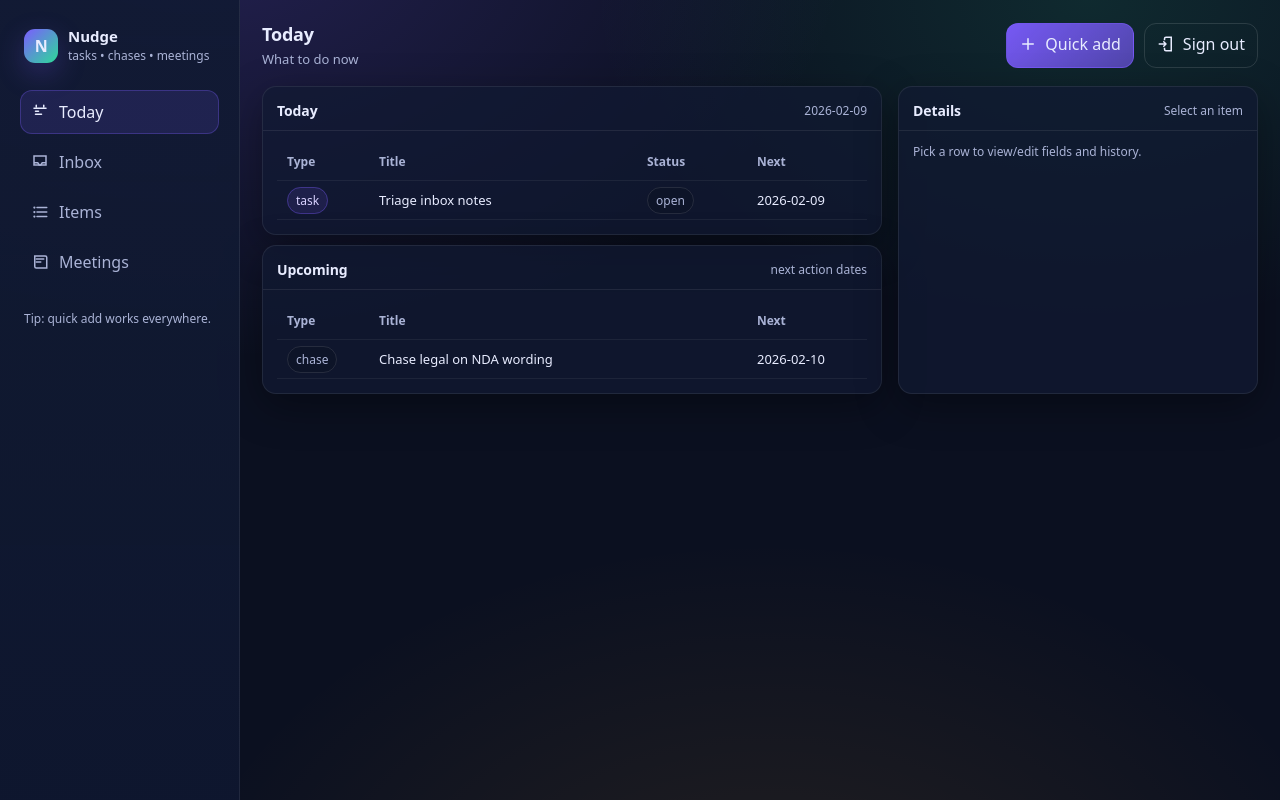
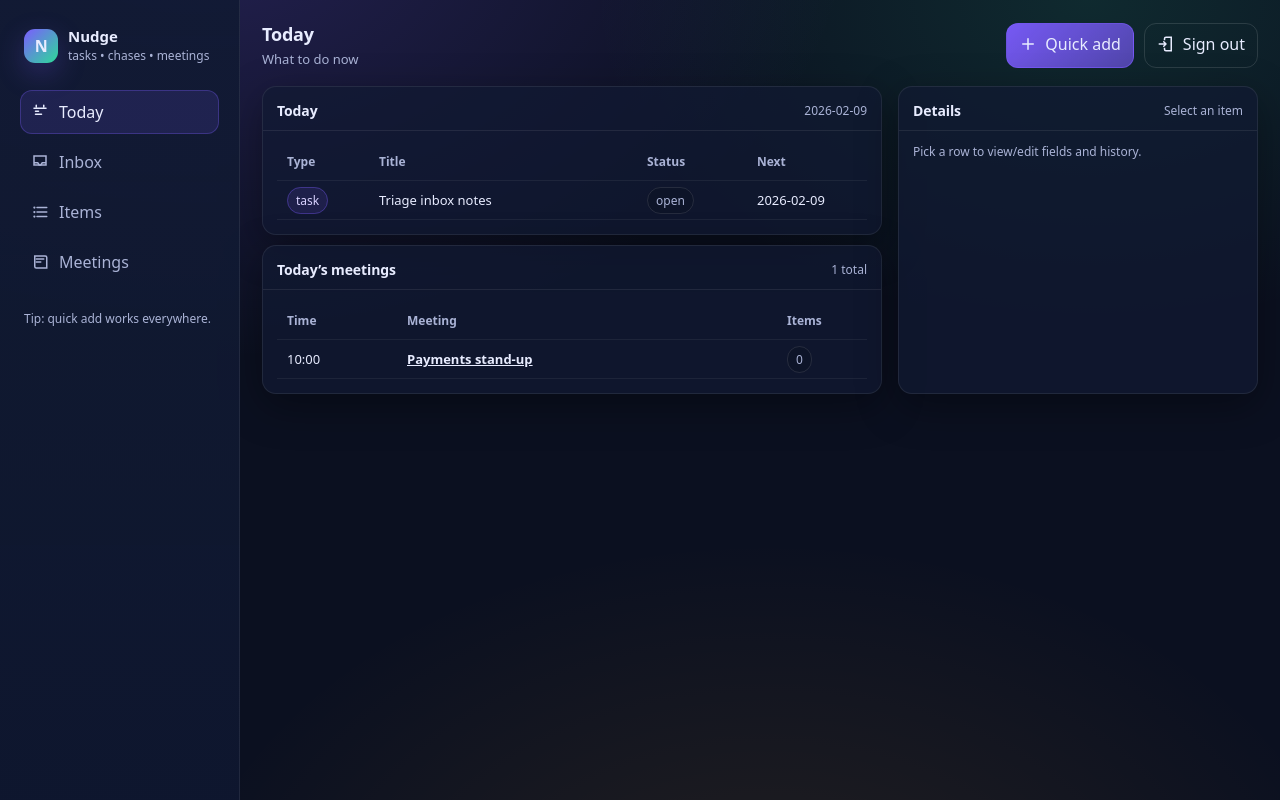
Before and after one commit to joemackenzie53/nudge2, a React (Vite) app: page /#/login in a window 1280 px wide. Both pictures are taken after typing "Sample", "Sample123" into the empty fields and a click on the button "Sign in". Built offline with nearby package versions, Linux system fonts and the light colour scheme.

Commit message:
Refactor Today component to optimize meeting display

```diff
--- a/src/pages/Today.jsx
+++ b/src/pages/Today.jsx
@@ -3,6 +3,7 @@ import { useData } from '../state/store'
 import ItemDrawer from '../components/ItemDrawer'
 
 function sameDay(a,b){ return (a||'') === (b||'') }
+function meetingTitle(m){ return m?.title || m?.name || m?.meeting || 'Meeting' }
 
 export default function Today(){
   const { state } = useData()
@@ -14,17 +15,18 @@ export default function Today(){
     return d.toISOString().slice(0,10)
   }, [])
 
-  const { due, upcoming } = useMemo(()=>{
-    const due = []
-    const upcoming = []
+  const due = useMemo(()=>{
+    const out = []
     for(const i of state.items){
       if(i.status==='done') continue
-      if(sameDay(i.nextActionDate, today)) due.push(i)
-      else if(i.nextActionDate) upcoming.push(i)
+      if(sameDay(i.nextActionDate, today)) out.push(i)
     }
-    upcoming.sort((a,b)=> (a.nextActionDate||'').localeCompare(b.nextActionDate||''))
-    return { due, upcoming }
+    return out
   }, [state.items, today])
+
+  const todaysMeetings = useMemo(()=>{
+    return (state.meetings || []).filter(m => sameDay(m.date, today))
+  }, [state.meetings, today])
 
   return (
     <div className="grid">
@@ -62,32 +64,37 @@ export default function Today(){
         </div>
 
         <div className="card">
-          <div className="card-h">
-            <h3>Upcoming</h3>
-            <span className="meta">next action dates</span>
+          <div className="card-h" style={{display:'flex', justifyContent:'space-between', alignItems:'center'}}>
+            <h3 style={{margin:0}}>Today’s meetings</h3>
+            <span className="meta">{todaysMeetings.length} total</span>
           </div>
           <div className="card-b">
+            {todaysMeetings.length===0 ? (
+              <div className="small">No meetings today.</div>
+            ) : (
               <table className="table">
                 <thead>
                   <tr>
-                  <th style={{width:92}}>Type</th>
-                  <th>Title</th>
-                  <th style={{width:120}}>Next</th>
+                    <th style={{width:120}}>Time</th>
+                    <th>Meeting</th>
+                    <th style={{width:90}}>Items</th>
                   </tr>
                 </thead>
                 <tbody>
-                {upcoming.slice(0,10).map(i=>(
-                  <tr key={i.id} className="rowlink" onClick={()=>setSelectedId(i.id)}>
-                    <td><span className="pill">{i.type}</span></td>
-                    <td>{i.title}</td>
-                    <td>{i.nextActionDate}</td>
+                  {todaysMeetings.map(m=>(
+                    <tr key={m.id}>
+                      <td>{m.time || '—'}</td>
+                      <td style={{fontWeight:600}}>
+                        <a href={`#/meetings/${m.id}`} style={{textDecoration:'underline'}}>
+                          {meetingTitle(m)}
+                        </a>
+                      </td>
+                      <td><span className="pill">{(m.itemIds || []).length}</span></td>
                     </tr>
                   ))}
-                {upcoming.length===0 ? (
-                  <tr><td colSpan="3" className="small">No upcoming items with dates yet.</td></tr>
-                ) : null}
                 </tbody>
               </table>
+            )}
           </div>
         </div>
       </div>
```
Lines whose indentation alone changed are shown as unchanged.
